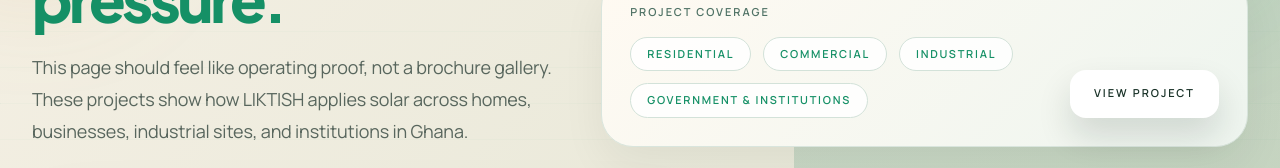
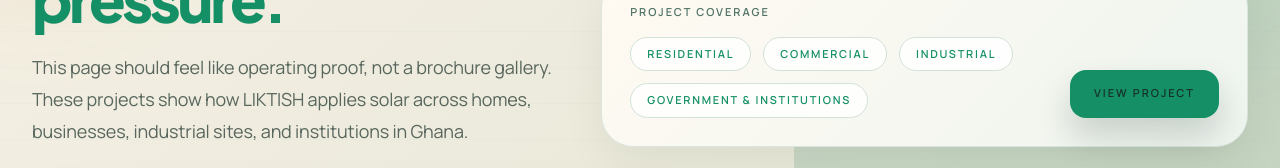
Before and after one commit to Mikedwin/LIKTISH-WEBSITE-, a Next.js app: page /projects in a window 1280 px wide. Shown: the part 346-514 px from the top of the page. Built offline with nearby package versions, Linux system fonts and the light colour scheme.

Commit message:
Restore projects page CTA style

```diff
--- a/src/app/(marketing)/projects/page.tsx
+++ b/src/app/(marketing)/projects/page.tsx
@@ -55,7 +55,7 @@ export default function ProjectsPage() {
             </div>
             <Link
               href={`/projects/${featuredProject.slug}`}
-              className="inline-flex min-h-12 items-center rounded-[1rem] bg-white px-6 py-3 text-[11px] font-semibold uppercase tracking-[0.18em] text-brand shadow-[0_18px_34px_rgba(11,33,25,0.14)]"
+              className="inline-flex min-h-12 items-center rounded-[1rem] bg-brand px-6 py-3 text-[11px] font-semibold uppercase tracking-[0.18em] text-white shadow-[0_18px_34px_rgba(11,33,25,0.18)]"
             >
               View Project
             </Link>
```
